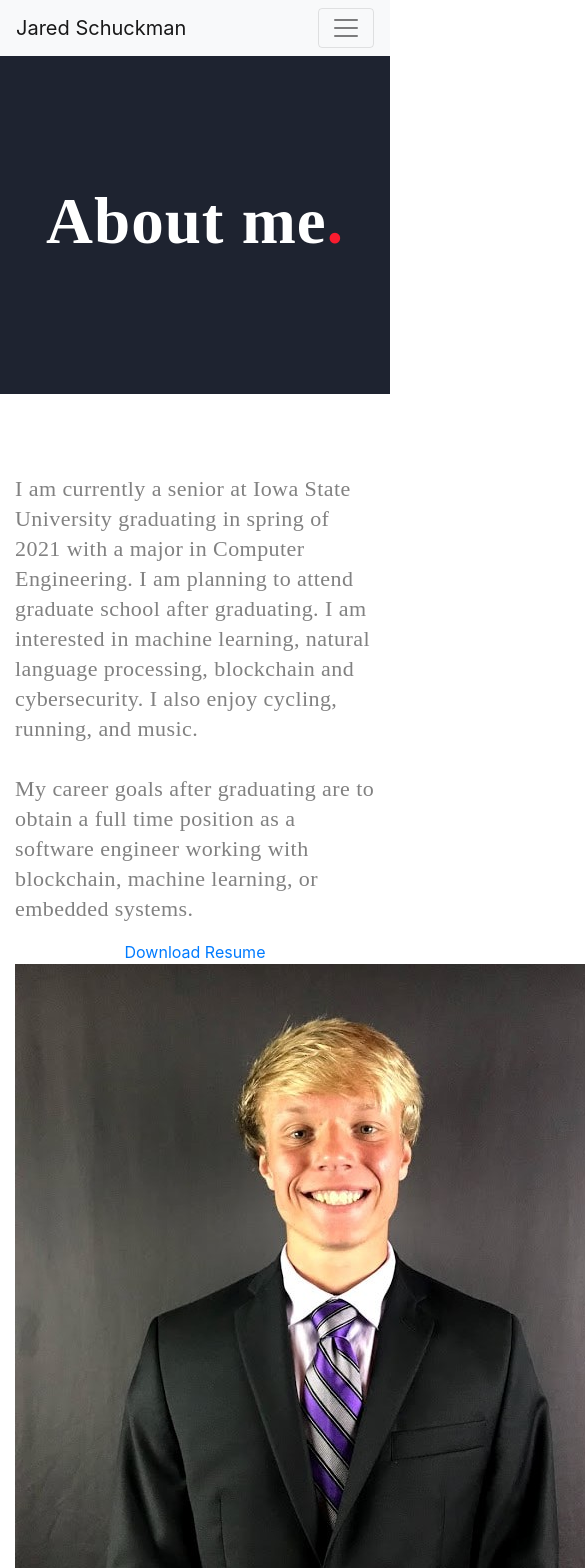
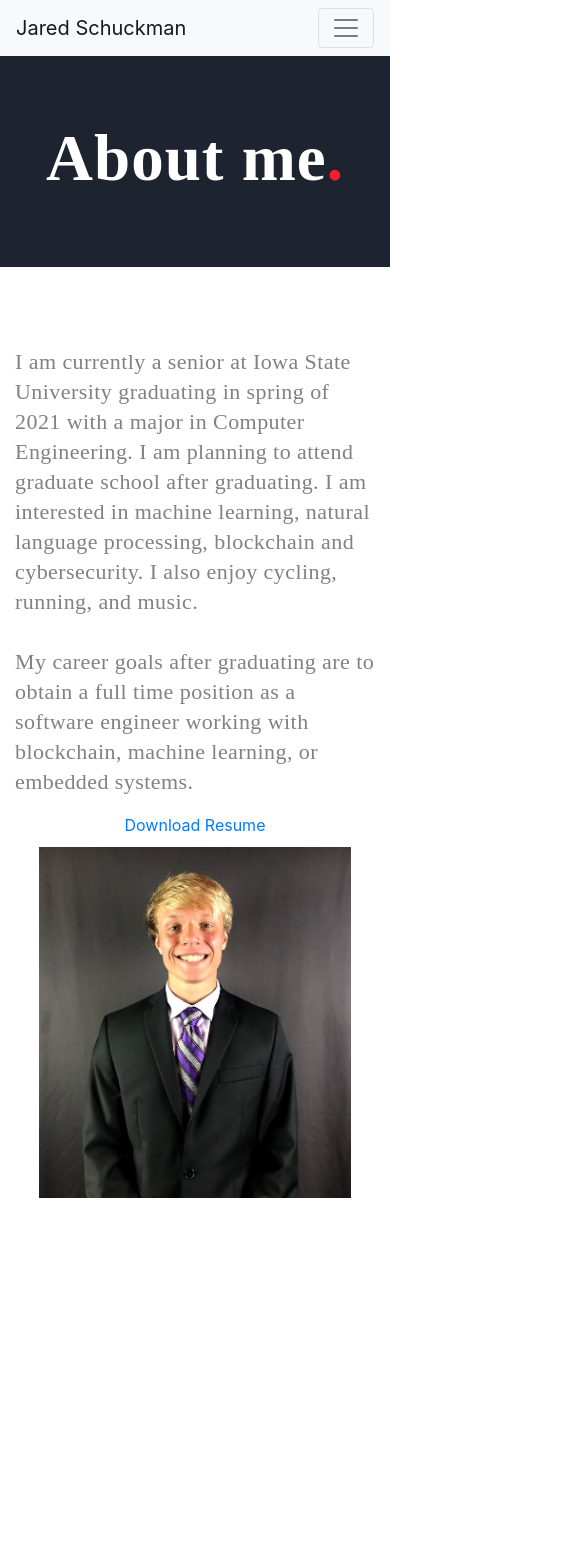
Before and after one commit to jschuckm/jaredschuckman.com, a JavaScript app: page /about in a window 390 px wide. Shown: the top 1568 px of the page, 585 px wide, since content can reach past the window. After the commit the page ends 1208 px from the top, so only its background shows below. Built offline with nearby package versions, Linux system fonts and the light colour scheme; the HTML template or start-up script is replaced by a standard one.

Commit message:
smaller screen widths working

```diff
--- a/public/index.html
+++ b/public/index.html
@@ -39,5 +39,9 @@
       To begin the development, run `npm start` or `yarn start`.
       To create a production bundle, use `npm run build` or `yarn build`.
     -->
+
+  <script src="https://platform.linkedin.com/badges/js/profile.js" async defer type="text/javascript"></script>
+
   </body>
+
 </html>
--- /dev/null
+++ b/src/components/About.css
@@ -0,0 +1,7 @@
+@media(max-width:768px){
+    img{
+        width:80vw;
+        height:auto;
+        margin-top: 10px;
+    }
+}
--- a/src/components/About.js
+++ b/src/components/About.js
@@ -4,11 +4,12 @@ import Col from "react-bootstrap/Col"
 import Row from "react-bootstrap/Row"
 import Jared from "../assets/jared.jpg"
 import Resume from "../assets/JaredSchuckmanResume.pdf"
+import "./About.css"
 
 function Body() {
   return (
         <div>
-            <Title text="About me" altText="." divHeight="40vh" fontSize="65px"/>
+            <Title text="About me" altText="." divHeight="25vh" fontSize="65px"/>
             <Container style={{display:"flex",justifyContent:"center",flexDirection: "column", marginTop:"5em"}}>
                 <Row>
                     <Col>
@@ -20,7 +21,7 @@ function Body() {
                         <a href={Resume}>Download Resume</a>
                     </Col>
                     <Col>
-                      <img src={Jared} alt="Picture of Jared"></img>
+                      <img style={{marginBottom: "10px"}} src={Jared} alt="Picture of Jared"></img>
                     </Col>
                 </Row>
             </Container>
--- a/src/components/Body.js
+++ b/src/components/Body.js
@@ -3,7 +3,7 @@ import Title from "./Title";
 function Body() {
   return (
         <div>
-            <Title text="Welcome to my portfolio" altText="." divHeight="60vh" fontSize="90px"/>
+            <Title text="Welcome to my portfolio" altText="." divHeight="60vh" fontSize="70px"/>
         </div>
   );
 }
--- a/src/components/Contact.js
+++ b/src/components/Contact.js
@@ -4,8 +4,8 @@ import Title from "./Title";
 function Contact() {
   return (
         <div>
-            <Title text="Contact me" altText="." divHeight="40vh" fontSize="65px" />
-            <Container style={{height:"50vh",display:"flex",justifyContent:"center",flexDirection: "column"}}>
+            <Title text="Contact me" altText="." divHeight="25vh" fontSize="65px" />
+            <Container style={{height:"65vh",display:"flex",justifyContent:"space-evenly",flexDirection: "column"}}>
                 <Row>
                     <Col>
                         <p style={{fontFamily:"Montserrat",fontWeight:"300",letterSpacing:"0.02em",color:"#818181",fontSize:"22px",lineHeight:"30px"}}>
@@ -15,6 +15,13 @@ function Contact() {
                         </p>
                     </Col>
                 </Row>
+                <Row>
+                    <Col>
+                        <script src="https://platform.linkedin.com/badges/js/profile.js" async defer type="text/javascript"></script>
+
+                        <div style={{display:"flex",flexDirection:"row",justifyContent:"center"}} className="badge-base LI-profile-badge" data-locale="en_US" data-size="medium" data-theme="light" data-type="VERTICAL" data-vanity="jared-schuckman-05a250212" data-version="v1"><a className="badge-base__link LI-simple-link" href="https://www.linkedin.com/in/jared-schuckman-05a250212?trk=profile-badge"></a></div>
+                    </Col>
+                </Row>
             </Container>
         </div>
 
--- a/src/components/Projects.js
+++ b/src/components/Projects.js
@@ -6,7 +6,7 @@ import Row from "react-bootstrap/Row"
 function Projects() {
   return (
         <div>
-            <Title text="Projects" altText="." divHeight="40vh" fontSize="65px"/>
+            <Title text="Projects" altText="." divHeight="25vh" fontSize="65px"/>
             <Container style={{display:"flex",justifyContent:"center",flexDirection: "column", marginTop:"5em",textAlign:"left"}}>
                 <Row>
                     <Col>
```
